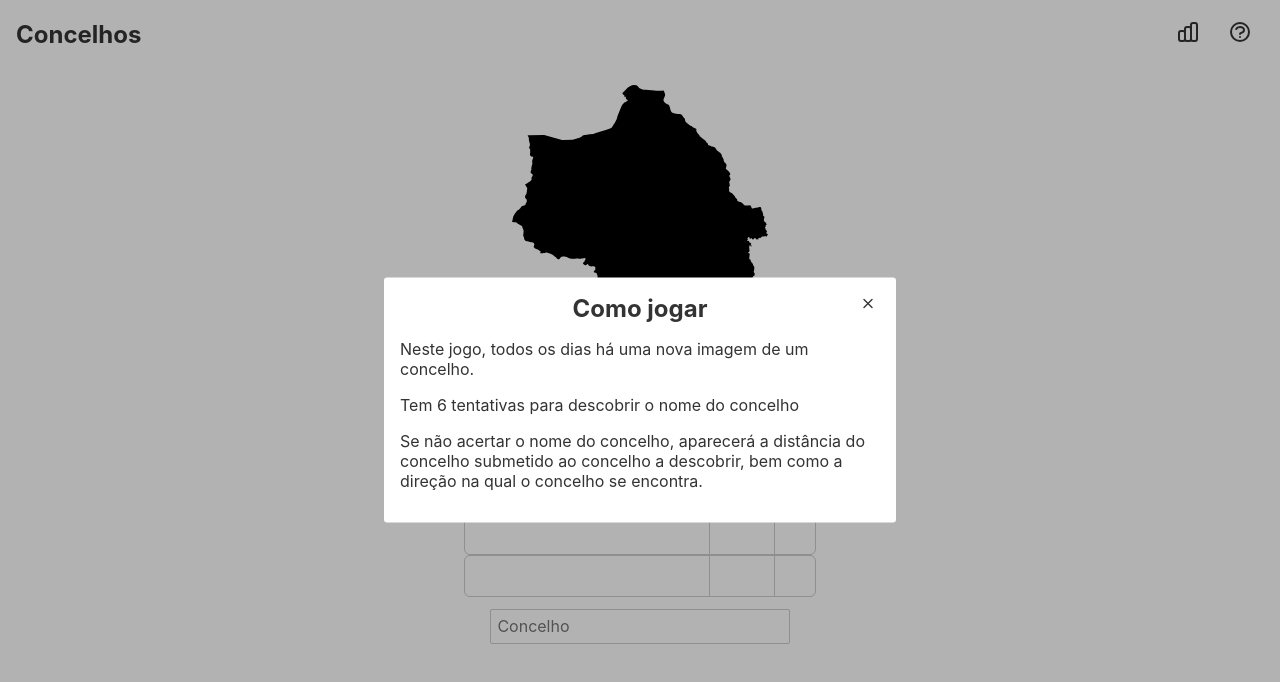
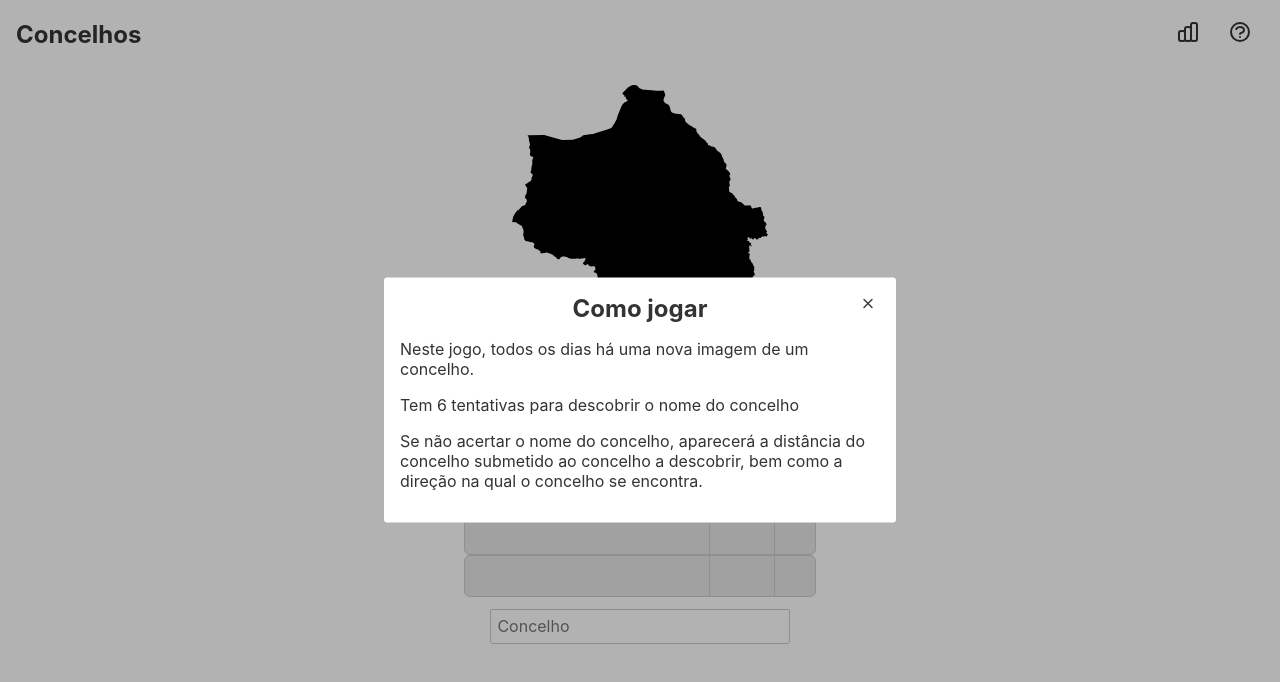
Before and after one commit to pedronave/concelhos, a Svelte app: page / in a window 1280 px wide. Shown: the top 682 px of the page. Built offline with nearby package versions, Linux system fonts and the light colour scheme.

Commit message:
Improved UX, updated readme, sort suggestions by shortest

```diff
--- a/src/App.svelte
+++ b/src/App.svelte
@@ -65,7 +65,6 @@
 		text-align: center;
 		padding: 1em;
 		max-width: 1280px;
-
 		margin: 0 auto;
 	}
 </style>
--- a/src/GuessContainer.svelte
+++ b/src/GuessContainer.svelte
@@ -4,7 +4,7 @@
 	export let guessAngle;
 </script>
 
-<div class="guess">
+<div class="guess {!guessText ? 'guess--empty' : ''}">
 	<span class="guess__text">{guessText ? guessText : ''}</span>
 	<span class="guess__distance">{#if guessText} {guessDistance} km {/if}</span>
 	<span class="guess__direction">
@@ -25,7 +25,6 @@
 <style>
 .guess {
     display: grid;
-    align-items: center;
 	grid-template-columns: auto 65px 40px;
     min-height: 40px;
 	border: 1px solid #ccc;
@@ -34,6 +33,9 @@
 	max-width: 350px;
 }
 
+.guess--empty {
+	background-color: #e6e6e6;
+}
 .guess > * {
 	height: 100%;
 	display: inline-flex;
--- a/src/PlayArea.svelte
+++ b/src/PlayArea.svelte
@@ -17,7 +17,7 @@
 			options = concelhos.filter(x => {
 				const cleanedUpName = x.concelho.toLowerCase();
 				return cleanedUpName.includes(cleanedUpValue);
-			}).slice(0, 5);
+			}).sort((a, b) => a.concelho.length - b.concelho.length).slice(0, 5);
 		}
 
 	};
@@ -51,8 +51,8 @@
 		<Guess guess={$guesses.length > 4 ? $guesses[4] : null}></Guess>
 		<Guess guess={$guesses.length > 5 ? $guesses[5] : null}></Guess>
 	</div>
-	<form class="guess-form" id="guess-form">
-		<input autocomplete="off" type="text" id="guess-input" placeholder="Concelho" on:input={(e) => {notFound = false; updateOptions(e)}} bind:value={currentGuess} disabled={!$canGuess}>
+	<form class="guess-form" id="guess-form" on:submit|preventDefault|stopPropagation>
+		<input autocomplete="off" type="text" id="guess-input" placeholder="Concelho" on:submit|preventDefault|stopPropagation on:input={(e) => {notFound = false; updateOptions(e)}} bind:value={currentGuess} disabled={!$canGuess}>
 		{#if $canGuess && options.length > 0}
 			<div class="guess-options">
 				{#each options as option}
```
Also changed, not shown: 1 other file (tests, documents, lock files or other folders).
